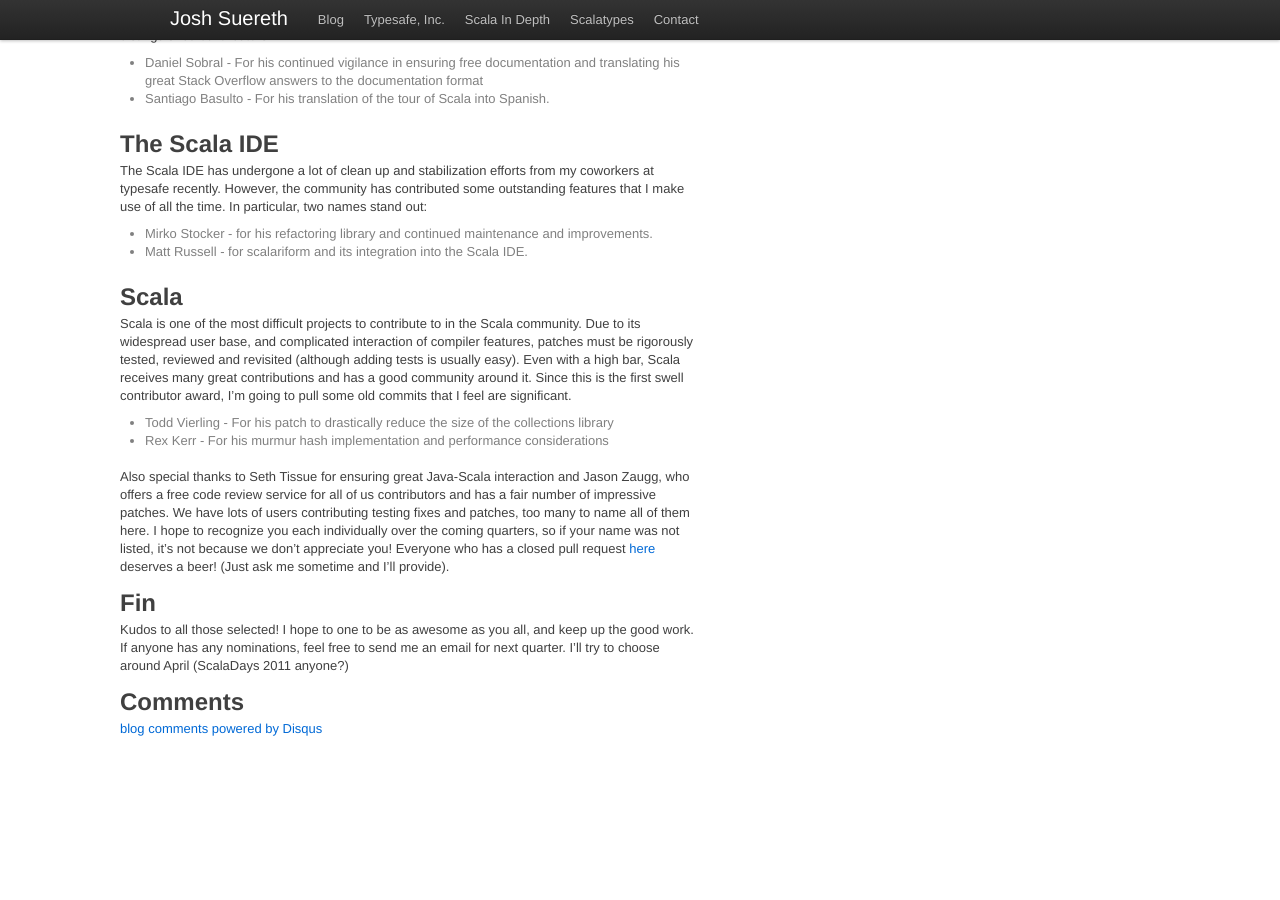
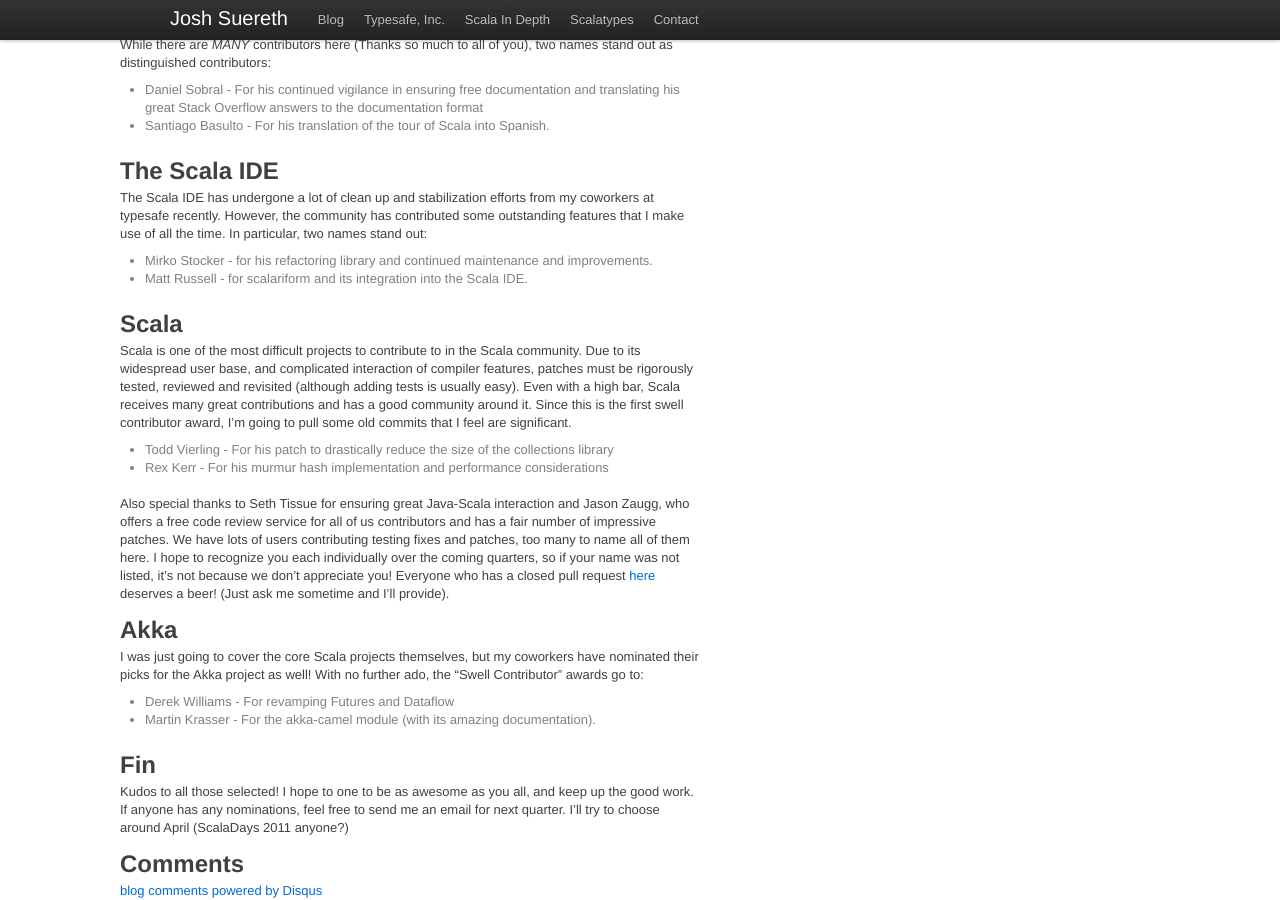
Before and after one commit to jsuereth/jsuereth.github.com, a Jekyll site: the page built from _posts/scala/2012-01-10-scala-community-awards.md, in a window 1280 px wide and 900 px high, scrolled down 512 px. Built offline with Jekyll 4.4.1, drawn with Linux system fonts in a browser that asks for light colours; comment, search, counter and statistics services are not loaded; before the commit the page ends 1250 px from its top, so only the background shows below that; some of the changed text lies outside the part shown.

Commit message:
Updated community awards to include akka.

```diff
--- a/_posts/scala/2012-01-10-scala-community-awards.md
+++ b/_posts/scala/2012-01-10-scala-community-awards.md
@@ -3,6 +3,8 @@
 title: Scala Community Awards
 category: scala
 ---
+
+*UPDATE* - Akka has weighed in on the award!
 
 Recently, a lot of Scala projects have moved to github!  This has drastically reduced the overhead of accepting community patches, and the community has been *wonderful* in making Scala and its documentation better.  The number of contributions and the care in commits shows that Scala has one of the best open source communities around!
 
@@ -39,6 +41,11 @@
 
 Also special thanks to Seth Tissue for ensuring great Java-Scala interaction and Jason Zaugg, who offers a free code review service for all of us contributors and has a fair number of impressive patches.  We have lots of users contributing testing fixes and patches, too many to name all of them here.  I hope to recognize you each individually over the coming quarters, so if your name was not listed, it's not because we don't appreciate you!  Everyone who has a closed pull request [here](https://github.com/scala/scala/pulls) deserves a beer! (Just ask me sometime and I'll provide).
 
+## Akka ##
+I was just going to cover the core Scala projects themselves, but my coworkers have nominated their picks for the Akka project as well!  With no further ado, the "Swell Contributor" awards go to:
+
+* Derek Williams - For revamping Futures and Dataflow
+* Martin Krasser - For the akka-camel module (with its amazing documentation).
 
 ## Fin ##
 
```
